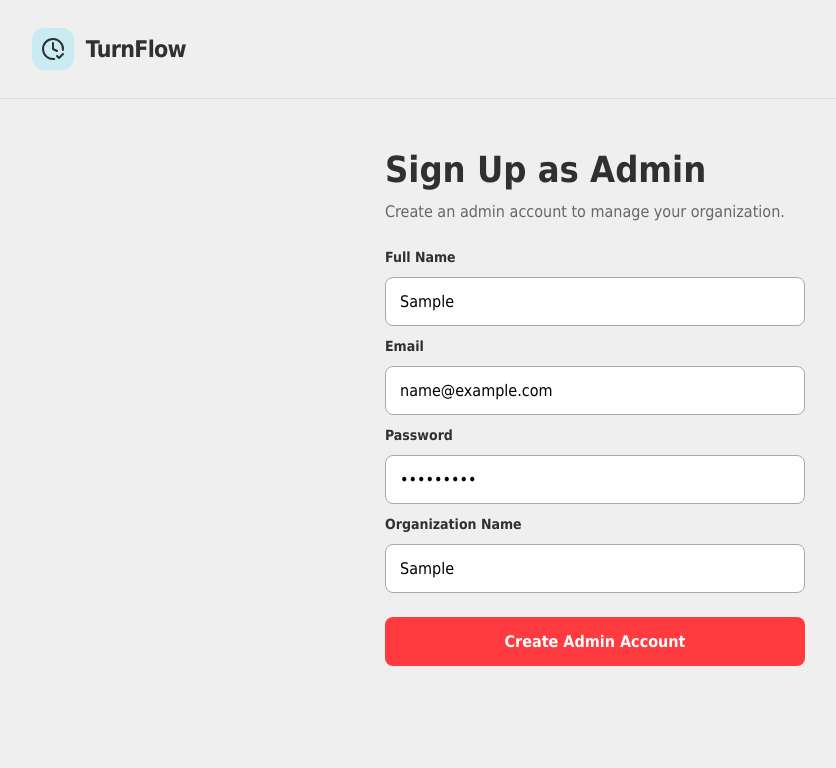
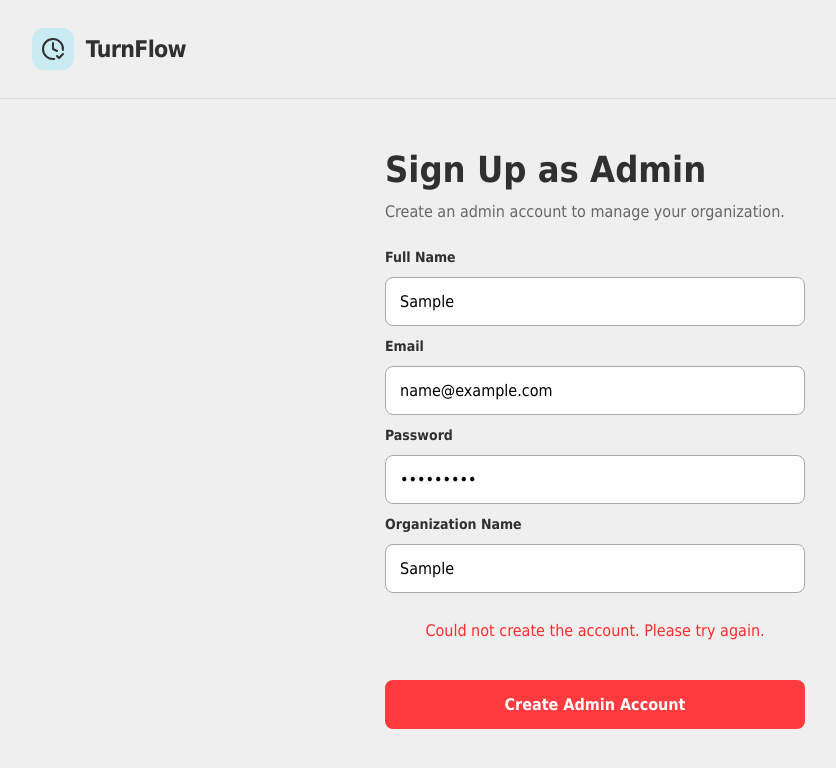
Before and after one commit to williammartinez10/turnflow, a React (Vite) app in the folder frontend/: page /signup/admin in a window 1280 px wide. Both pictures are taken after typing "Sample", "name@example.com", "Sample123", "Sample" into the empty fields and a click on the button "Create Admin Account". Shown: the top 768 px of the page, without its empty margins (45-881 px from the left). Built offline with nearby package versions, Linux system fonts and the light colour scheme; no server answers.

Commit message:
Connected admin and staff signup to backend

```diff
--- a/frontend/src/pages/signup/admin/AdminSignup.tsx
+++ b/frontend/src/pages/signup/admin/AdminSignup.tsx
@@ -1,9 +1,58 @@
 import "./AdminSignup.css";
-import { ClockCheck } from "lucide-react";
+import { useState, SyntheticEvent } from "react";
 import { Link } from "react-router-dom";
 import Header from "../../../components/Header/Header";
 
 function AdminSignup() {
+  const [error, setError] = useState("");
+  const [success, setSuccess] = useState("");
+  const [isLoading, setIsLoading] = useState(false);
+
+  const handleSignup = async (e: SyntheticEvent<HTMLFormElement>) => {
+    e.preventDefault();
+
+    const formData = new FormData(e.currentTarget);
+    const apiBaseUrl =
+      import.meta.env.VITE_API_BASE_URL || "http://localhost:8000";
+
+    setError("");
+    setSuccess("");
+    setIsLoading(true);
+
+    try {
+      const response = await fetch(`${apiBaseUrl}/database/admin/add_admin`, {
+        method: "POST",
+        headers: {
+          "Content-Type": "application/json",
+        },
+        body: JSON.stringify({
+          full_name: formData.get("full-name"),
+          email: formData.get("email"),
+          password: formData.get("password"),
+          organization_name: formData.get("organization-name"),
+        }),
+      });
+
+      const data = await response.json();
+
+      if (!response.ok) {
+        setError(
+          typeof data.detail === "string"
+            ? data.detail
+            : "Could not create the account."
+        );
+        return;
+      }
+
+      setSuccess("Admin account created successfully.");
+    } catch {
+      setError("Could not create the account. Please try again.");
+    } finally {
+      setIsLoading(false);
+    }
+  };
+
+
   return (
     <div className="admin-signup-page">
       <Header />
@@ -18,7 +67,7 @@ function AdminSignup() {
 
           <form
             className="admin-signup-form"
-            onSubmit={(e) => e.preventDefault()}
+            onSubmit={handleSignup}
           >
             <label className="admin-signup-form-label" htmlFor="full-name">
               Full Name
@@ -27,6 +76,7 @@ function AdminSignup() {
             <input
               className="admin-signup-form-input"
               id="full-name"
+              name="full-name"
               type="text"
               placeholder="Enter your full name"
               required
@@ -39,6 +89,7 @@ function AdminSignup() {
             <input
               className="admin-signup-form-input"
               id="email"
+              name="email"
               type="email"
               placeholder="Enter your email"
               required
@@ -51,6 +102,7 @@ function AdminSignup() {
             <input
               className="admin-signup-form-input"
               id="password"
+              name="password"
               type="password"
               placeholder="Enter your password"
               required
@@ -63,13 +115,29 @@ function AdminSignup() {
             <input
               className="admin-signup-form-input"
               id="organization-name"
+              name="organization-name"
               type="text"
               placeholder="Enter your organization name"
               required
             />
 
-            <button className="admin-signup-form-button" type="submit">
-              Create Admin Account
+            {error && (
+              <p role="alert" style={{ color: "#FF2C2C", textAlign: "center" }}>
+                {error}
+              </p>
+            )}
+            {success && (
+              <p role="status">
+                {success} <Link to="/login">Log In</Link>
+              </p>
+            )}
+
+            <button
+              className="admin-signup-form-button"
+              type="submit"
+              disabled={isLoading}
+            >
+              {isLoading ? "Creating Account..." : "Create Admin Account"}
             </button>
           </form>
         </div>
--- a/frontend/src/pages/signup/staff/StaffSignup/StaffSignup.tsx
+++ b/frontend/src/pages/signup/staff/StaffSignup/StaffSignup.tsx
@@ -1,9 +1,57 @@
 import "./StaffSignup.css";
-import { ClockCheck } from "lucide-react";
+import { useState, SyntheticEvent } from "react";
 import { Link } from "react-router-dom";
 import Header from "../../../../components/Header/Header";
 
 function StaffSignup() {
+  const [error, setError] = useState("");
+  const [success, setSuccess] = useState("");
+  const [isLoading, setIsLoading] = useState(false);
+
+  const handleSignup = async (e: SyntheticEvent<HTMLFormElement>) => {
+    e.preventDefault();
+
+    const formData = new FormData(e.currentTarget);
+    const apiBaseUrl =
+      import.meta.env.VITE_API_BASE_URL || "http://localhost:8000";
+
+    setError("");
+    setSuccess("");
+    setIsLoading(true);
+
+    try {
+      const response = await fetch(`${apiBaseUrl}/database/staff/add_staff`, {
+        method: "POST",
+        headers: {
+          "Content-Type": "application/json",
+        },
+        body: JSON.stringify({
+          full_name: formData.get("full-name"),
+          email: formData.get("email"),
+          password: formData.get("password"),
+        }),
+      });
+
+      const data = await response.json();
+
+      if (!response.ok) {
+        setError(
+          typeof data.detail === "string"
+            ? data.detail
+            : "Could not create the account."
+        );
+        return;
+      }
+
+      setSuccess("Staff account created successfully.");
+    } catch {
+      setError("Could not create the account. Please try again.");
+    } finally {
+      setIsLoading(false);
+    }
+  };
+
+
   return (
     <div className="staff-signup-page">
       <Header />
@@ -18,7 +66,7 @@ function StaffSignup() {
 
           <form
             className="staff-signup-form"
-            onSubmit={(e) => e.preventDefault()}
+            onSubmit={handleSignup}
           >
             <label className="staff-signup-form-label" htmlFor="full-name">
               Full Name
@@ -27,6 +75,7 @@ function StaffSignup() {
             <input
               className="staff-signup-form-input"
               id="full-name"
+              name="full-name"
               type="text"
               placeholder="Enter your full name"
               required
@@ -39,6 +88,7 @@ function StaffSignup() {
             <input
               className="staff-signup-form-input"
               id="email"
+              name="email"
               type="email"
               placeholder="Enter your email"
               required
@@ -51,13 +101,27 @@ function StaffSignup() {
             <input
               className="staff-signup-form-input"
               id="password"
+              name="password"
               type="password"
               placeholder="Enter your password"
               required
             />
 
-            <button className="staff-signup-form-button" type="submit">
-              Create Staff Account
+            {error && <p role="alert">{error}</p>}
+            {success && (
+              <p role="status" style={{ color: "#008000", textAlign: "center" }}>
+                {success} <Link to="/login" style={{ color: "#000000" }}>
+                  Log In
+                </Link>
+              </p>
+            )}
+
+            <button
+              className="staff-signup-form-button"
+              type="submit"
+              disabled={isLoading}
+            >
+              {isLoading ? "Creating Account..." : "Create Staff Account"}
             </button>
           </form>
         </div>
```
